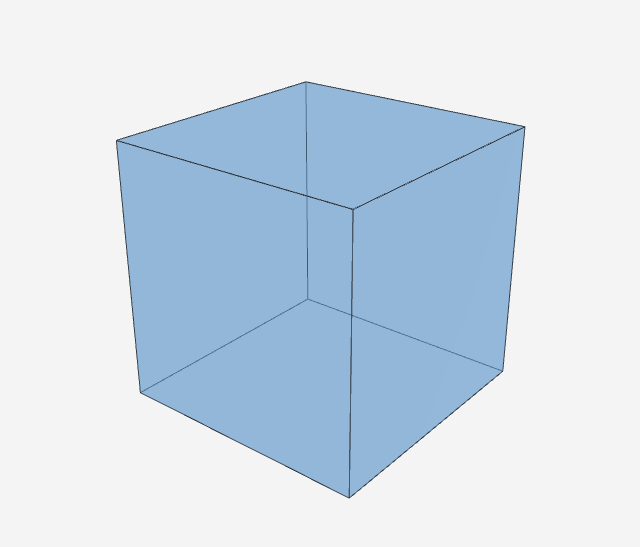
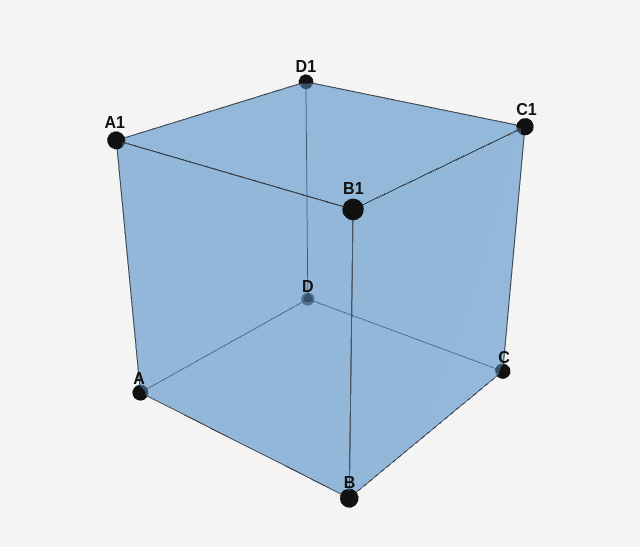
Before and after one commit to L1ke-if-L1ke/polyhedron-3d-visualization, a website built with Vite: page index.html in a window 1280 px wide. Shown: the part 135-682 px from the top of the page, without its empty margins (315-955 px from the left). Built offline with nearby package versions, Linux system fonts and the light colour scheme; animation ran at ten frames a second.

Commit message:
Add cube vertices and labels

```diff
--- a/src/main.ts
+++ b/src/main.ts
@@ -2,6 +2,10 @@ import './style.css'
 
 import * as THREE from 'three'
 import { OrbitControls } from 'three/addons/controls/OrbitControls.js'
+import {
+  CSS2DObject,
+  CSS2DRenderer,
+} from 'three/addons/renderers/CSS2DRenderer.js'
 
 // --------------------------------------------------
 // 1. Сцена
@@ -32,6 +36,22 @@ const renderer = new THREE.WebGLRenderer({
   antialias: true,
 })
 
+const labelRenderer = new CSS2DRenderer()
+
+labelRenderer.setSize(
+  window.innerWidth,
+  window.innerHeight
+)
+
+labelRenderer.domElement.style.position = 'absolute'
+labelRenderer.domElement.style.top = '0'
+labelRenderer.domElement.style.left = '0'
+labelRenderer.domElement.style.pointerEvents = 'none'
+
+document.body.appendChild(
+  labelRenderer.domElement
+)
+
 renderer.setSize(window.innerWidth, window.innerHeight)
 renderer.setPixelRatio(Math.min(window.devicePixelRatio, 2))
 
@@ -40,6 +60,25 @@ document.body.appendChild(renderer.domElement)
 // --------------------------------------------------
 // 4. Куб
 // --------------------------------------------------
+
+type Vertex = {
+  name: string
+  position: THREE.Vector3
+}
+
+const vertices: Vertex[] = [
+  // Нижняя грань
+  { name: 'A', position: new THREE.Vector3(-1, -1,  1) },
+  { name: 'B', position: new THREE.Vector3( 1, -1,  1) },
+  { name: 'C', position: new THREE.Vector3( 1, -1, -1) },
+  { name: 'D', position: new THREE.Vector3(-1, -1, -1) },
+
+  // Верхняя грань
+  { name: 'A1', position: new THREE.Vector3(-1,  1,  1) },
+  { name: 'B1', position: new THREE.Vector3( 1,  1,  1) },
+  { name: 'C1', position: new THREE.Vector3( 1,  1, -1) },
+  { name: 'D1', position: new THREE.Vector3(-1,  1, -1) },
+]
 
 const cubeGeometry = new THREE.BoxGeometry(2, 2, 2)
 
@@ -70,6 +109,49 @@ const edges = new THREE.LineSegments(
 )
 
 scene.add(edges)
+
+const vertexGeometry = new THREE.SphereGeometry(
+  0.06,
+  16,
+  16
+)
+
+const vertexMaterial = new THREE.MeshBasicMaterial({
+  color: 0x111111,
+})
+
+vertices.forEach((vertex) => {
+  // Точка вершины
+
+  const point = new THREE.Mesh(
+    vertexGeometry,
+    vertexMaterial
+  )
+
+  point.position.copy(vertex.position)
+
+  scene.add(point)
+
+  // Подпись вершины
+
+  const labelElement =
+    document.createElement('div')
+
+  labelElement.className = 'vertex-label'
+  labelElement.textContent = vertex.name
+
+  const label = new CSS2DObject(
+    labelElement
+  )
+
+  label.position.copy(vertex.position)
+
+  label.position.add(
+    new THREE.Vector3(0, 0.12, 0)
+  )
+
+  scene.add(label)
+})
 
 // --------------------------------------------------
 // 6. Освещение
@@ -119,6 +201,11 @@ window.addEventListener('resize', () => {
     window.innerWidth,
     window.innerHeight
   )
+
+  labelRenderer.setSize(
+    window.innerWidth,
+    window.innerHeight
+  )
 })
 
 // --------------------------------------------------
@@ -129,6 +216,7 @@ function animate() {
   controls.update()
 
   renderer.render(scene, camera)
+  labelRenderer.render(scene, camera)
 
   requestAnimationFrame(animate)
 }
--- a/src/style.css
+++ b/src/style.css
@@ -17,3 +17,15 @@ body {
 canvas {
   display: block;
 }
+
+.vertex-label {
+  font-family: Arial, sans-serif;
+  font-size: 16px;
+  font-weight: 600;
+
+  color: #111;
+
+  user-select: none;
+
+  padding: 2px 4px;
+}
```
